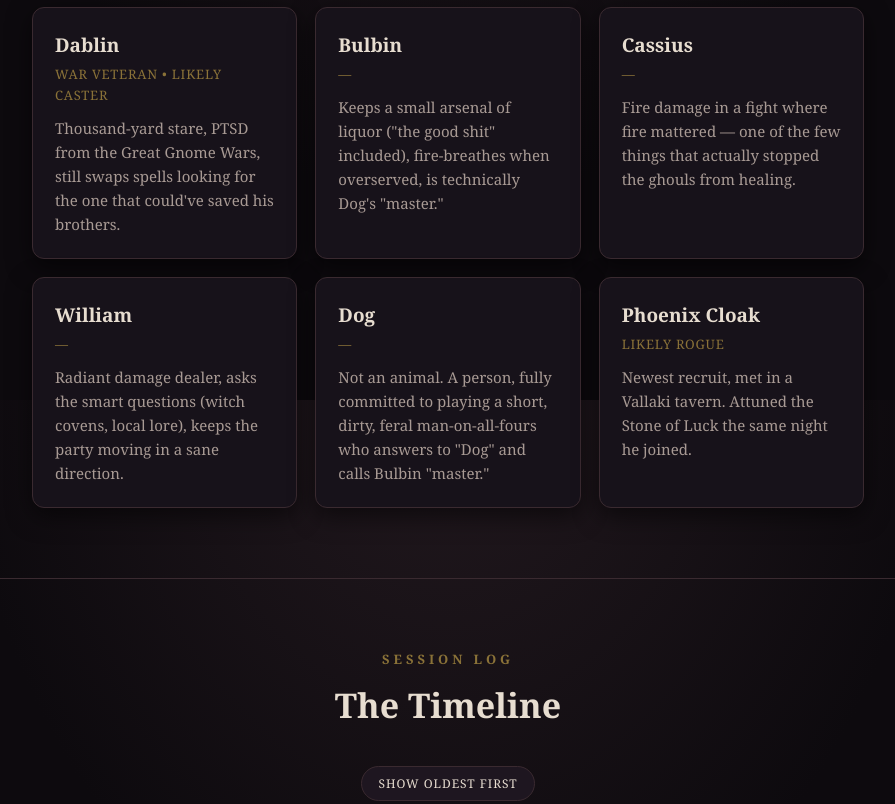
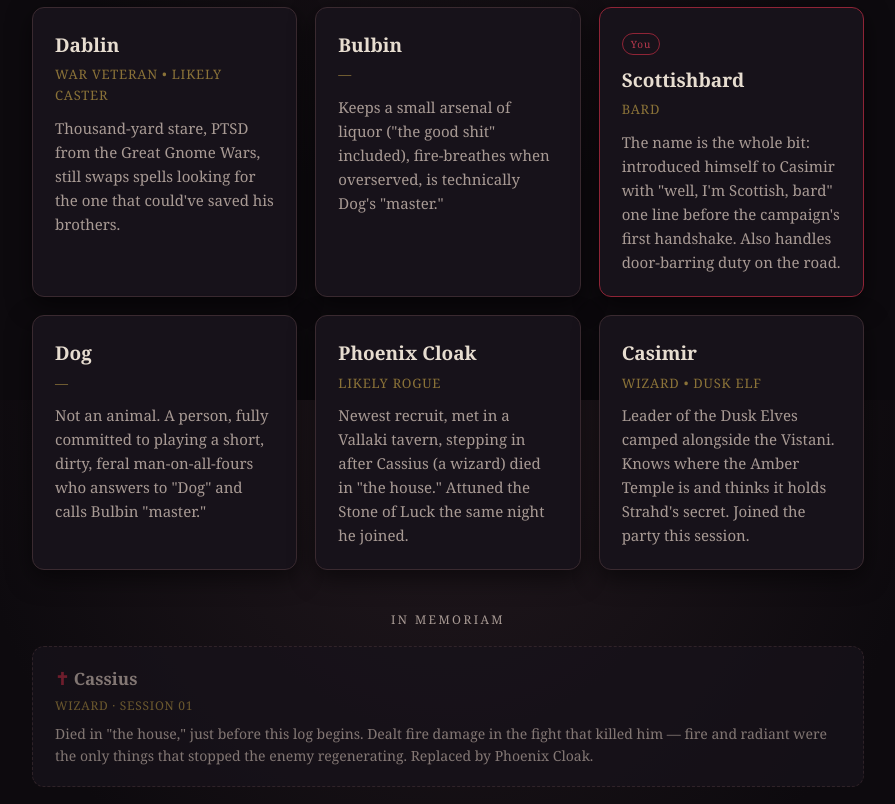
Before and after one commit to connor-stewarty/CoSDnD, a plain HTML site: page site/index.html in a window 1280 px wide. Shown: the part 1200-2004 px from the top of the page, without its empty margins (192-1087 px from the left). Drawn offline with Linux system fonts and the light colour scheme.

Commit message:
Fix party roster: William is the DM, Scottishbard is Connor's character, Cassius died

```diff
--- a/site/index.html
+++ b/site/index.html
@@ -189,6 +189,42 @@
     margin-bottom: 10px;
   }
 
+  /* ---------- Fallen ---------- */
+  .fallen-heading {
+    margin: 40px 0 16px;
+    text-align: center;
+    font-size: 12px;
+    letter-spacing: 0.2em;
+    text-transform: uppercase;
+    color: var(--ink-dim);
+  }
+  .fallen-grid {
+    display: grid;
+    grid-template-columns: repeat(auto-fit, minmax(220px, 1fr));
+    gap: 18px;
+  }
+  .fallen-card {
+    background: var(--bg-panel);
+    border: 1px dashed var(--line);
+    border-radius: 12px;
+    padding: 18px 22px;
+    opacity: 0.75;
+  }
+  .fallen-card h4 {
+    margin: 0 0 4px;
+    font-size: 17px;
+    color: var(--ink-dim);
+  }
+  .fallen-card h4::before { content: "✝ "; color: var(--blood); }
+  .fallen-card .role {
+    color: var(--gold-dim);
+    font-size: 12px;
+    letter-spacing: 0.06em;
+    text-transform: uppercase;
+    margin-bottom: 8px;
+  }
+  .fallen-card p { margin: 0; color: var(--ink-dim); font-size: 14px; }
+
   /* ---------- Timeline ---------- */
   .timeline-controls {
     text-align: center;
@@ -360,6 +396,7 @@
     <h2 class="section-title">The Party</h2>
     <h3 class="section-heading">Who Wandered In</h3>
     <div class="roster" id="roster"></div>
+    <div id="fallen-wrap"></div>
   </div>
 </section>
 
@@ -420,16 +457,10 @@ const partyMembers = [
     isYou: false
   },
   {
-    name: "Cassius",
-    classRace: "—",
-    blurb: "Fire damage in a fight where fire mattered — one of the few things that actually stopped the ghouls from healing.",
-    isYou: false
-  },
-  {
-    name: "William",
-    classRace: "—",
-    blurb: "Radiant damage dealer, asks the smart questions (witch covens, local lore), keeps the party moving in a sane direction.",
-    isYou: false
+    name: "Scottishbard",
+    classRace: "Bard",
+    blurb: "The name is the whole bit: introduced himself to Casimir with \"well, I'm Scottish, bard\" one line before the campaign's first handshake. Also handles door-barring duty on the road.",
+    isYou: true
   },
   {
     name: "Dog",
@@ -440,10 +471,22 @@ const partyMembers = [
   {
     name: "Phoenix Cloak",
     classRace: "likely rogue",
-    blurb: "Newest recruit, met in a Vallaki tavern. Attuned the Stone of Luck the same night he joined.",
+    blurb: "Newest recruit, met in a Vallaki tavern, stepping in after Cassius (a wizard) died in \"the house.\" Attuned the Stone of Luck the same night he joined.",
+    isYou: false
+  },
+  {
+    name: "Casimir",
+    classRace: "Wizard • Dusk Elf",
+    blurb: "Leader of the Dusk Elves camped alongside the Vistani. Knows where the Amber Temple is and thinks it holds Strahd's secret. Joined the party this session.",
     isYou: false
   }
   // { name: "...", classRace: "...", blurb: "...", isYou: true/false },
+];
+
+// Fallen party members — not shown in the active roster above, but worth remembering.
+// ADD FALLEN PARTY MEMBERS HERE
+const fallen = [
+  { name: "Cassius", classRace: "Wizard", session: 1, blurb: "Died in \"the house,\" just before this log begins. Dealt fire damage in the fight that killed him — fire and radiant were the only things that stopped the enemy regenerating. Replaced by Phoenix Cloak." }
 ];
 
 // ---- Sessions --------------------------------------------------------------
@@ -526,6 +569,22 @@ function renderRoster() {
       </div>
     `));
   });
+
+  const fallenWrap = document.getElementById('fallen-wrap');
+  if (typeof fallen !== 'undefined' && fallen.length) {
+    fallenWrap.appendChild(el('<div class="fallen-heading">In Memoriam</div>'));
+    const grid = el('<div class="fallen-grid"></div>');
+    fallen.forEach(f => {
+      grid.appendChild(el(`
+        <div class="fallen-card">
+          <h4>${f.name}</h4>
+          <div class="role">${f.classRace}${f.session !== undefined ? ' · Session ' + String(f.session).padStart(2, '0') : ''}</div>
+          <p>${f.blurb}</p>
+        </div>
+      `));
+    });
+    fallenWrap.appendChild(grid);
+  }
 }
 
 let order = 'newest';
```
Also changed, not shown: 5 other files.
